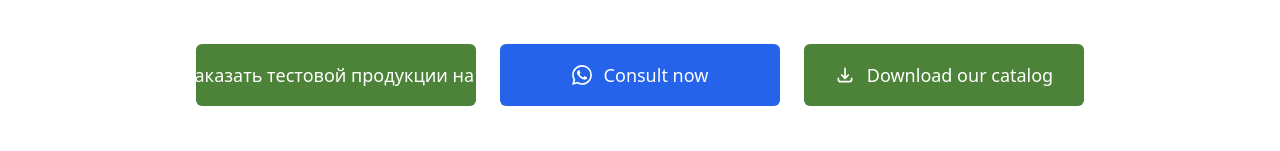
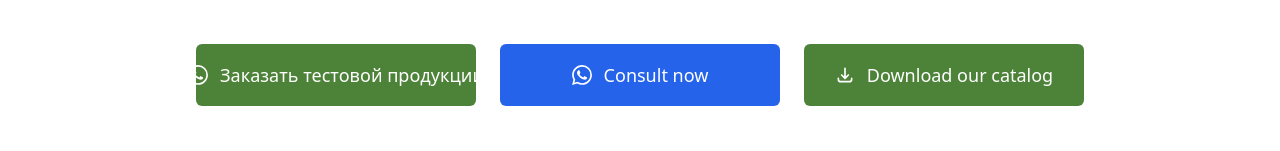
Before and after one commit to achynaliev/wgApp, a React (Vite) app: page / in a window 1280 px wide. Shown: the part 375-526 px from the top of the page. Built offline with nearby package versions, Linux system fonts and the light colour scheme.

Commit message:
updated some text

```diff
--- a/src/features/home/components/HeroSection.tsx
+++ b/src/features/home/components/HeroSection.tsx
@@ -45,7 +45,7 @@ const HeroSection = () => {
                     >
                       <path d="M17.472 14.382c-.297-.149-1.758-.867-2.03-.967-.273-.099-.471-.148-.67.15-.197.297-.767.966-.94 1.164-.173.199-.347.223-.644.075-.297-.15-1.255-.463-2.39-1.475-.883-.788-1.48-1.761-1.653-2.059-.173-.297-.018-.458.13-.606.134-.133.298-.347.446-.52.149-.174.198-.298.298-.497.099-.198.05-.371-.025-.52-.075-.149-.669-1.612-.916-2.207-.242-.579-.487-.5-.669-.51-.173-.008-.371-.01-.57-.01-.198 0-.52.074-.792.372-.272.297-1.04 1.016-1.04 2.479 0 1.462 1.065 2.875 1.213 3.074.149.198 2.096 3.2 5.077 4.487.709.306 1.262.489 1.694.625.712.227 1.36.195 1.871.118.571-.085 1.758-.719 2.006-1.413.248-.694.248-1.289.173-1.413-.074-.124-.272-.198-.57-.347m-5.421 7.403h-.004a9.87 9.87 0 01-5.031-1.378l-.361-.214-3.741.982.998-3.648-.235-.374a9.86 9.86 0 01-1.51-5.26c.001-5.45 4.436-9.884 9.888-9.884 2.64 0 5.122 1.03 6.988 2.898a9.825 9.825 0 012.893 6.994c-.003 5.45-4.437 9.884-9.885 9.884m8.413-18.297A11.815 11.815 0 0012.05 0C5.495 0 .16 5.335.157 11.892c0 2.096.547 4.142 1.588 5.945L.057 24l6.305-1.654a11.882 11.882 0 005.683 1.448h.005c6.554 0 11.89-5.335 11.893-11.893a11.821 11.821 0 00-3.48-8.413z"/>
                     </svg>
-                    <span className="whitespace-nowrap">Заказать тестовой продукции на 150$</span>
+                    <span className="whitespace-nowrap">Заказать тестовой продукции</span>
                   </a>
                 </div>
                 <div className="rounded-md w-full sm:w-auto">
```
